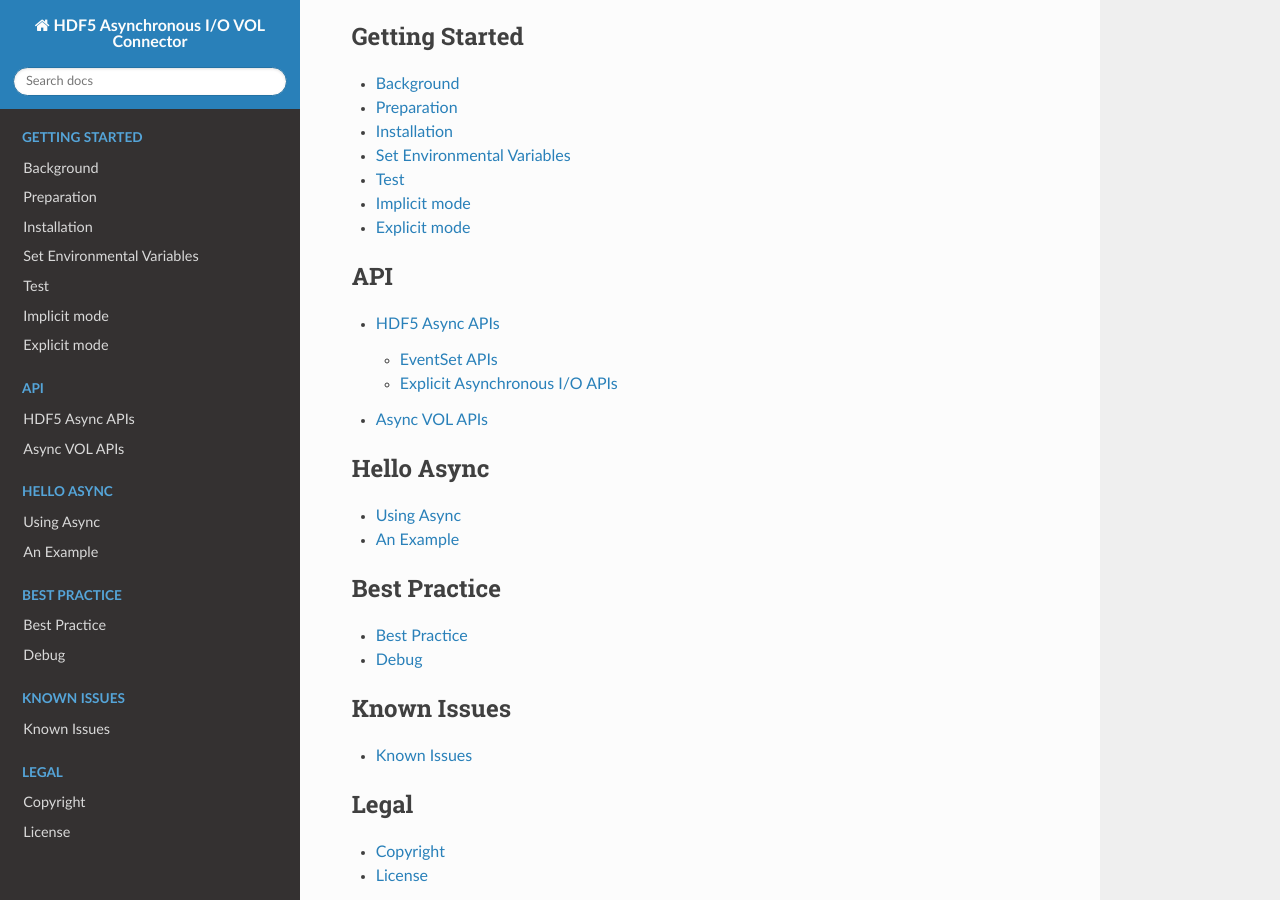
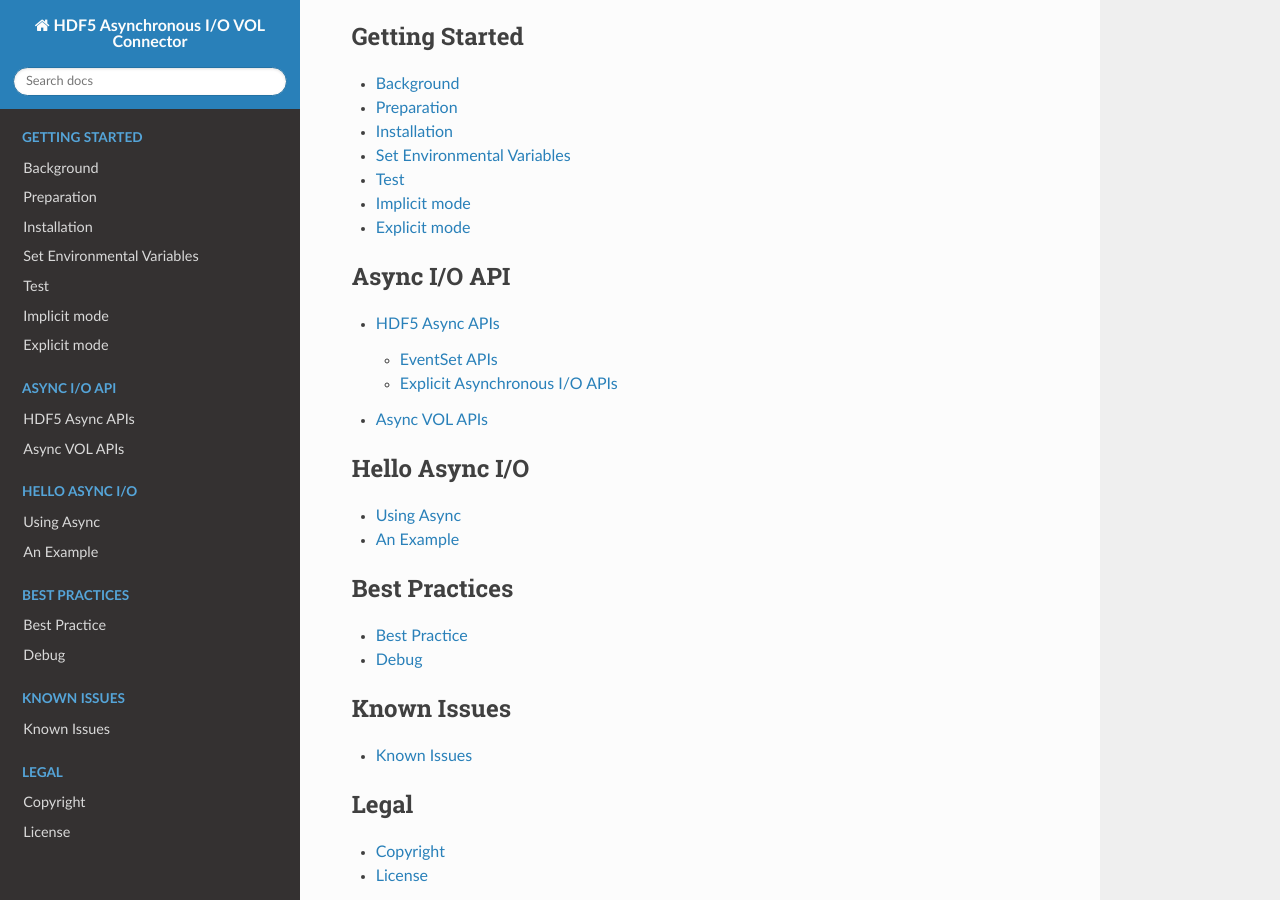
Before and after one commit to HDFGroup/vol-async, a Sphinx documentation site: the page built from docs/source/index.rst, in a window 1280 px wide and 900 px high, scrolled down 1120 px. Built offline with Sphinx 7.4.7 and the Read the Docs theme 2.0.0, drawn with Linux system fonts in a browser that asks for light colours.

Commit message:
A few more minor updates to index.rst

```diff
--- a/docs/source/index.rst
+++ b/docs/source/index.rst
@@ -30,20 +30,20 @@ To cite the HDF5 Asynchronous I/O VOL connector, there are two publications.
 
 .. toctree::
    :maxdepth: 2
-   :caption: API
+   :caption: Async I/O API
 
    hdf5api
    asyncapi
 
 .. toctree::
    :maxdepth: 1
-   :caption: Hello Async
+   :caption: Hello Async I/O
 
    example
 
 .. toctree::
    :maxdepth: 1
-   :caption: Best Practice
+   :caption: Best Practices
 
    bestpractice
    debug
```
